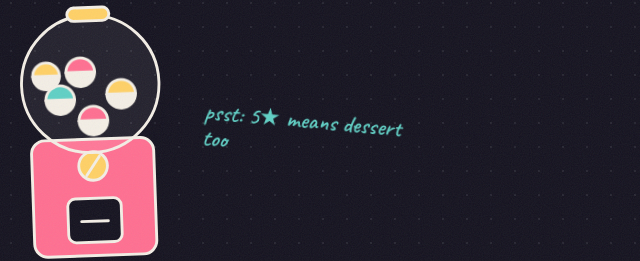
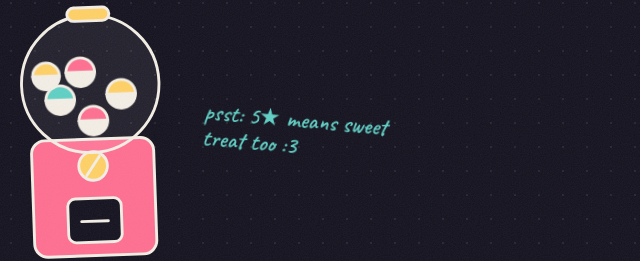
Before and after one commit to iynrej/dinnergachayay, a plain HTML site: page index.html in a window 1280 px wide. Shown: the part 249-510 px from the top of the page, 433-1073 px from the left. Drawn offline with nearby package versions, Linux system fonts and the light colour scheme.

Commit message:
Update message in index.html for clarity

```diff
--- a/index.html
+++ b/index.html
@@ -97,7 +97,7 @@ summary{cursor:pointer;font-weight:600}
       <g transform="translate(100 80)"><g class="cap c"><circle r="15" fill="#ff6f91"/><path d="M-15 0a15 15 0 0 0 30 0z" fill="#f4efe6" stroke="none"/><path d="M-15 0h30"/></g></g>
       <g transform="translate(64 84)"><g class="cap b"><circle r="14" fill="#ffd166"/><path d="M-14 0a14 14 0 0 0 28 0z" fill="#f4efe6" stroke="none"/><path d="M-14 0h28"/></g></g>
     </svg>
-    <p class="hand aside">psst: 5★ means dessert too</p>
+    <p class="hand aside">psst: 5★ means sweet treat too :3 </p>
   </div>
   <button class="pull" id="go">Pull</button>
 
```
